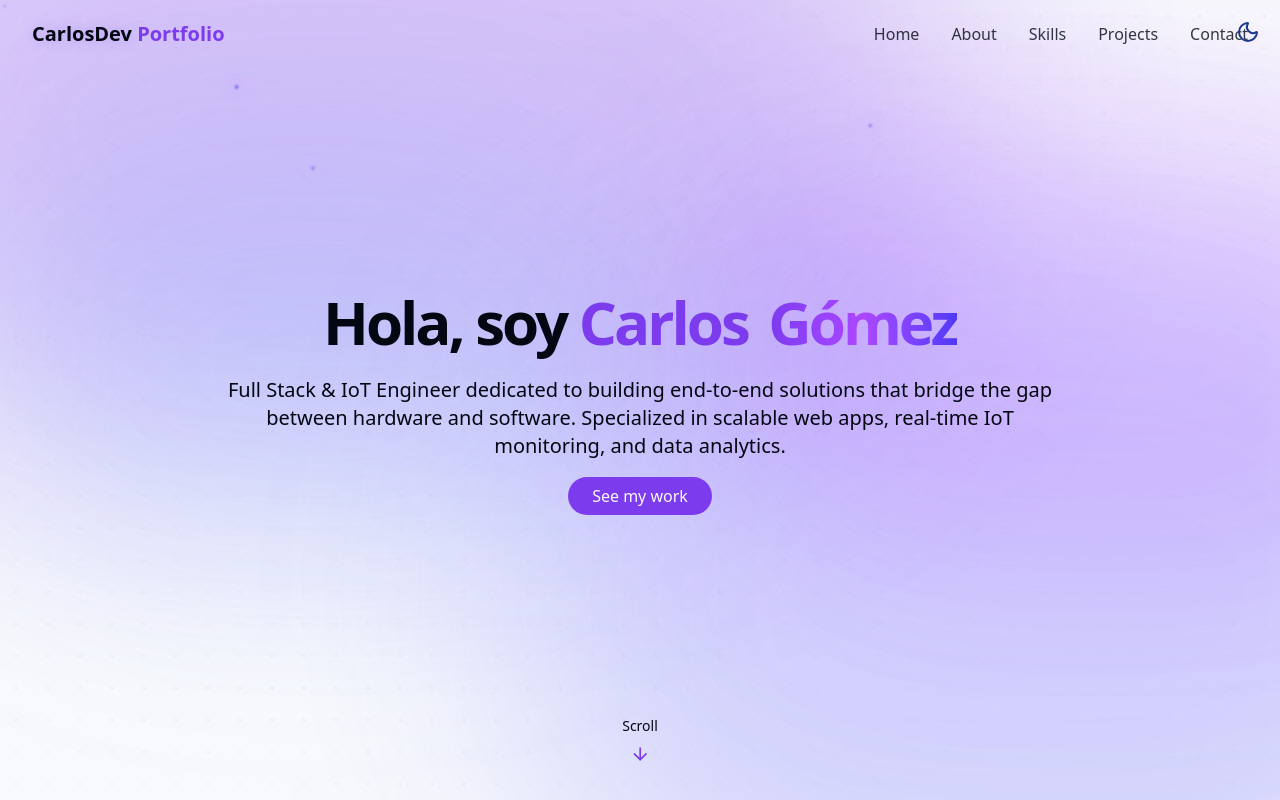
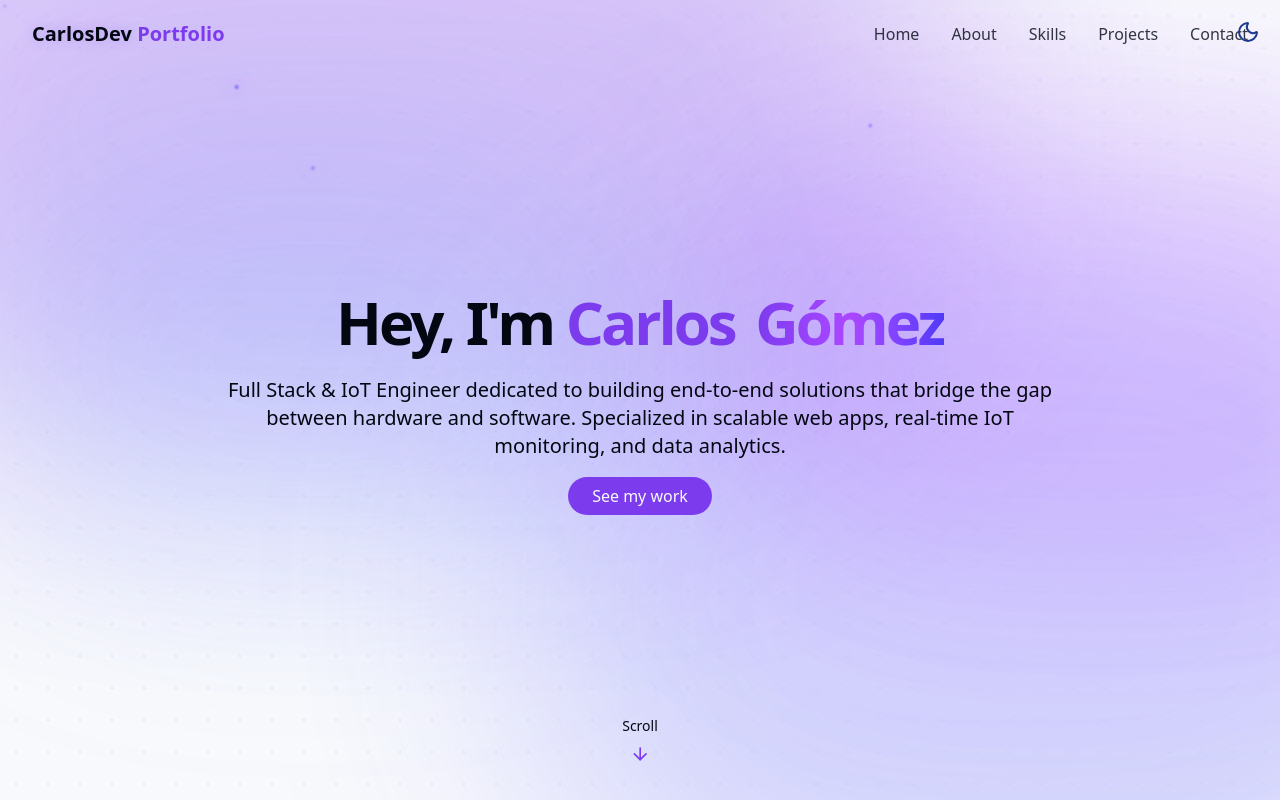
Before and after one commit to CarlosGomezGomez98/portfolio-react-tailwind, a React (Vite) app in the folder frontend/: page / in a window 1280 px wide. Shown: the top 800 px of the page. Built offline with nearby package versions, Linux system fonts and the light colour scheme.

Commit message:
cambio en el hero section

```diff
--- a/frontend/src/components/HeroSection.jsx
+++ b/frontend/src/components/HeroSection.jsx
@@ -7,7 +7,7 @@ export const HeroSection = () => {
             <div className="container max-w-4xl mx-auto text-center z-10">
                 <div className="space-y-6">
                     <h1 className="text-4xl md:text-6xl font-bold tracking-tighter">
-                        <span className="opacity-0 animate-fade-in"> Hola, soy</span>
+                        <span className="opacity-0 animate-fade-in"> Hey, I'm</span>
                         <span className="text-primary opacity-0 animate-fade-in-delay-1">{" "}Carlos </span>
                         <span className="text-gradient ml-2 opacity-0 animate-fade-in-delay-2">{" "}Gómez</span>
                     </h1>
```
